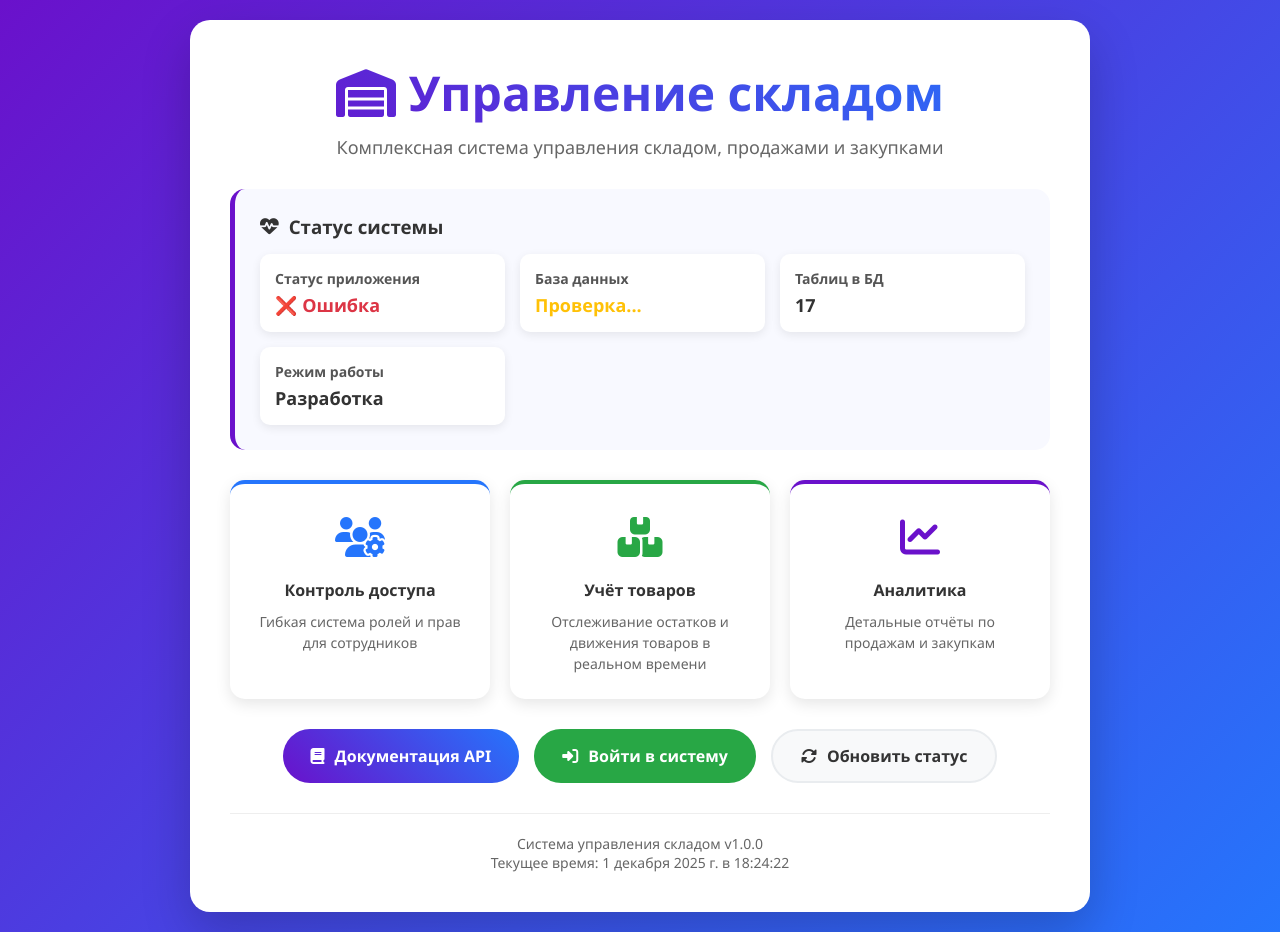
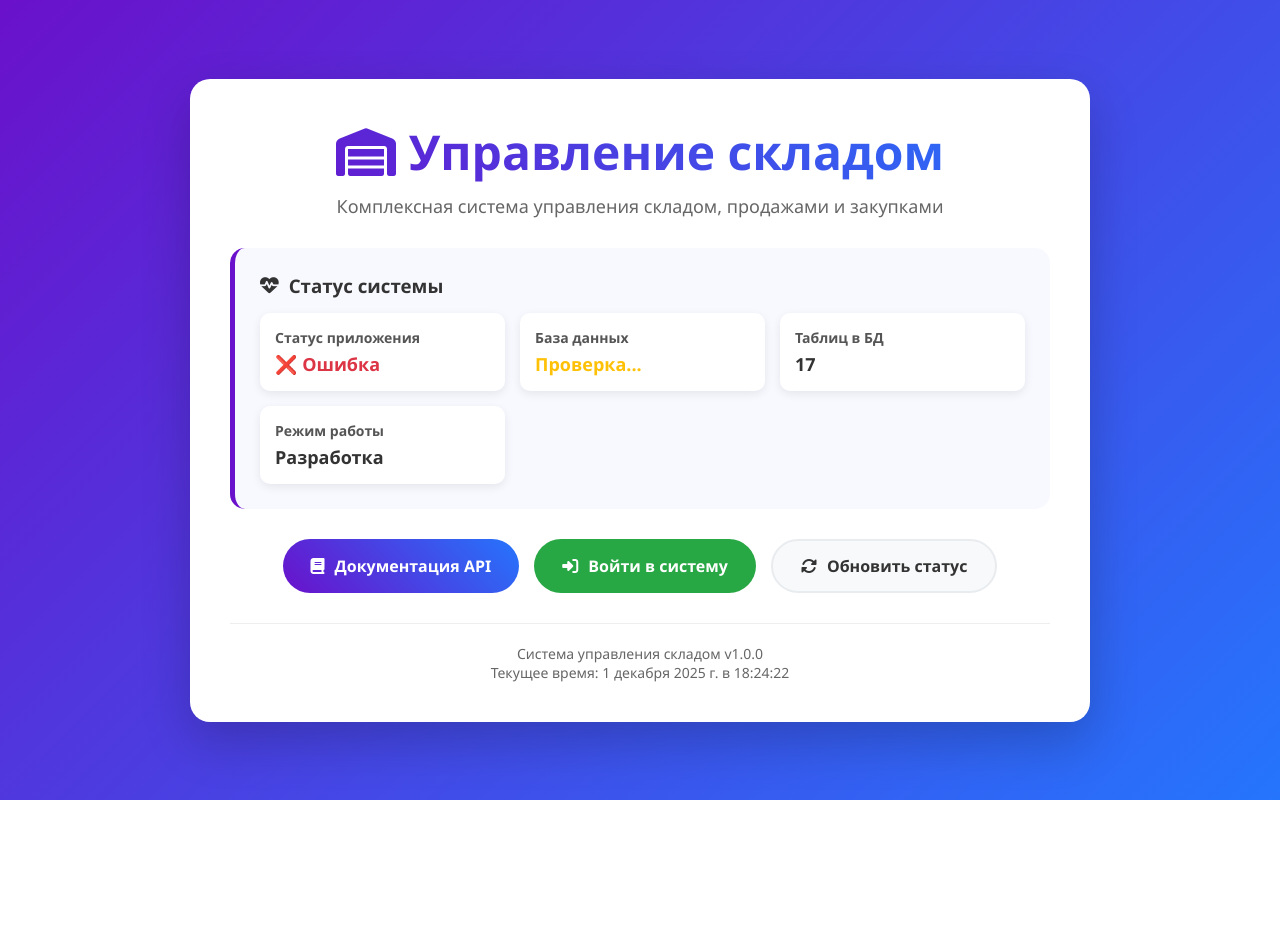
Before and after one commit to spiraleer/studyDB, a FastAPI app: page / in a window 1280 px wide. After the commit the page ends 800 px from the top, so only its background shows below. Run offline with FastAPI, Linux system fonts and the light colour scheme; some libraries are stand-ins or nearby versions.

Commit message:
Removed feature cards from the index page.

```diff
--- a/templates/index.html
+++ b/templates/index.html
@@ -125,69 +125,6 @@
         color: #dc3545;
       }
 
-      .features {
-        display: grid;
-        grid-template-columns: repeat(auto-fit, minmax(250px, 1fr));
-        gap: 20px;
-        margin: 30px 0;
-      }
-
-      .feature-card {
-        background: white;
-        border-radius: 15px;
-        padding: 25px;
-        text-align: center;
-        box-shadow: 0 5px 15px rgba(0, 0, 0, 0.1);
-        transition: transform 0.3s, box-shadow 0.3s;
-        border-top: 4px solid;
-      }
-
-      .feature-card:hover {
-        transform: translateY(-5px);
-        box-shadow: 0 10px 25px rgba(0, 0, 0, 0.15);
-      }
-
-      .feature-card.blue {
-        border-top-color: #2575fc;
-      }
-
-      .feature-card.green {
-        border-top-color: #28a745;
-      }
-
-      .feature-card.purple {
-        border-top-color: #6a11cb;
-      }
-
-      .feature-icon {
-        font-size: 40px;
-        margin-bottom: 15px;
-        display: inline-block;
-      }
-
-      .feature-card.blue .feature-icon {
-        color: #2575fc;
-      }
-
-      .feature-card.green .feature-icon {
-        color: #28a745;
-      }
-
-      .feature-card.purple .feature-icon {
-        color: #6a11cb;
-      }
-
-      .feature-card h4 {
-        margin-bottom: 10px;
-        color: #333;
-      }
-
-      .feature-card p {
-        color: #666;
-        font-size: 14px;
-        line-height: 1.5;
-      }
-
       .buttons {
         display: flex;
         justify-content: center;
@@ -299,32 +236,6 @@
         </div>
       </div>
 
-      <div class="features">
-        <div class="feature-card blue">
-          <div class="feature-icon">
-            <i class="fas fa-users-cog"></i>
-          </div>
-          <h4>Контроль доступа</h4>
-          <p>Гибкая система ролей и прав для сотрудников</p>
-        </div>
-
-        <div class="feature-card green">
-          <div class="feature-icon">
-            <i class="fas fa-boxes"></i>
-          </div>
-          <h4>Учёт товаров</h4>
-          <p>Отслеживание остатков и движения товаров в реальном времени</p>
-        </div>
-
-        <div class="feature-card purple">
-          <div class="feature-icon">
-            <i class="fas fa-chart-line"></i>
-          </div>
-          <h4>Аналитика</h4>
-          <p>Детальные отчёты по продажам и закупкам</p>
-        </div>
-      </div>
-
       <div class="buttons">
         <a href="/api/docs" class="btn btn-primary">
           <i class="fas fa-book"></i> Документация API
```
